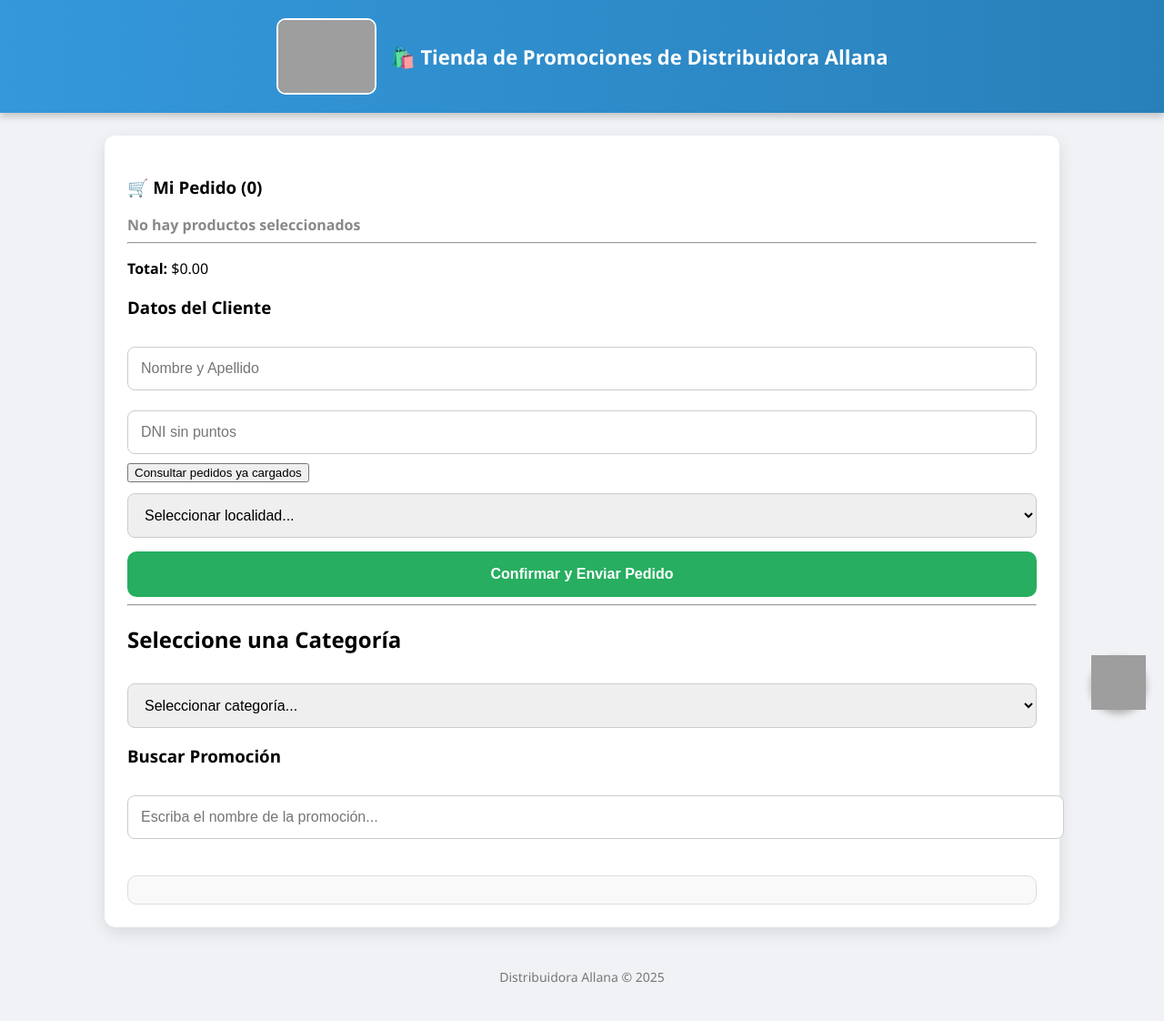
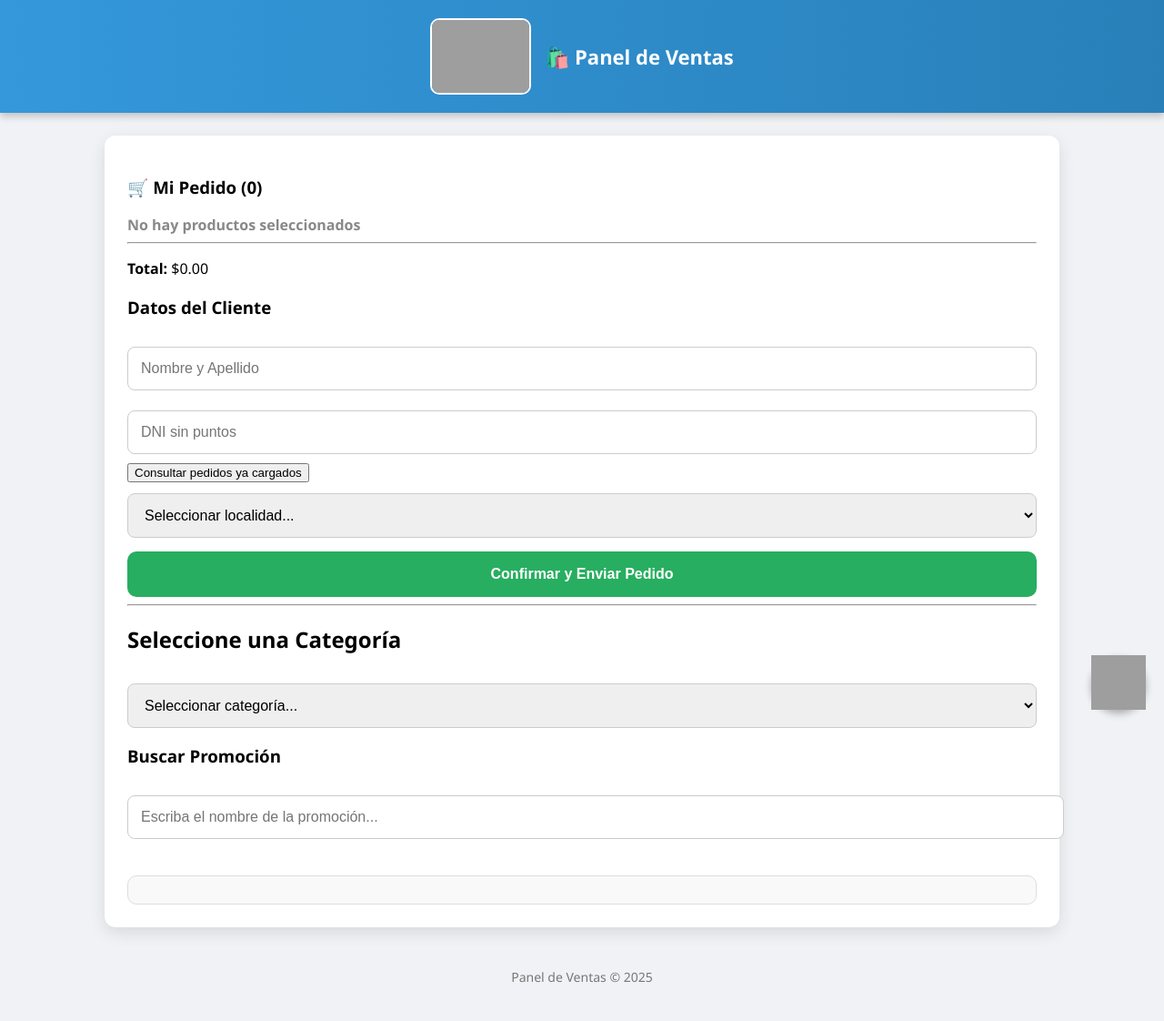
Before and after one commit to PruebasTienda/TIENDA, a plain HTML site: page index.html in a window 1280 px wide. Shown: the top 1122 px of the page at 91% size. Drawn offline with nearby package versions, Linux system fonts and the light colour scheme; grey boxes are pictures that could not be loaded.

Commit message:
Change title and footer to 'Panel de Ventas'

```diff
--- a/index.html
+++ b/index.html
@@ -3,7 +3,7 @@
 <head>
 <meta charset="UTF-8" />
 <meta name="viewport" content="width=device-width, initial-scale=1" />
-<title>Tienda de Promociones - Distribuidora</title>
+<title>Panel de Ventas</title>
 
 <style>
   body {
@@ -334,7 +334,7 @@
 <body>
 <header>
   <img src="https://ejbqlejlgprvwzrptojo.supabase.co/storage/v1/object/public/promo_images/logodistribuidora.png" alt="Logo Distribuidora">
-  🛍️ Tienda de Promociones de Distribuidora Allana
+  🛍️ Panel de Ventas
 </header>
 
 <main>
@@ -370,7 +370,7 @@
   <div id="carritoResumen"></div>
 </main>
 
-<footer>Distribuidora Allana © 2025</footer>
+<footer>Panel de Ventas © 2025</footer>
 
 <!-- Modal de confirmación PDF -->
 <div id="modalPDF">
```
